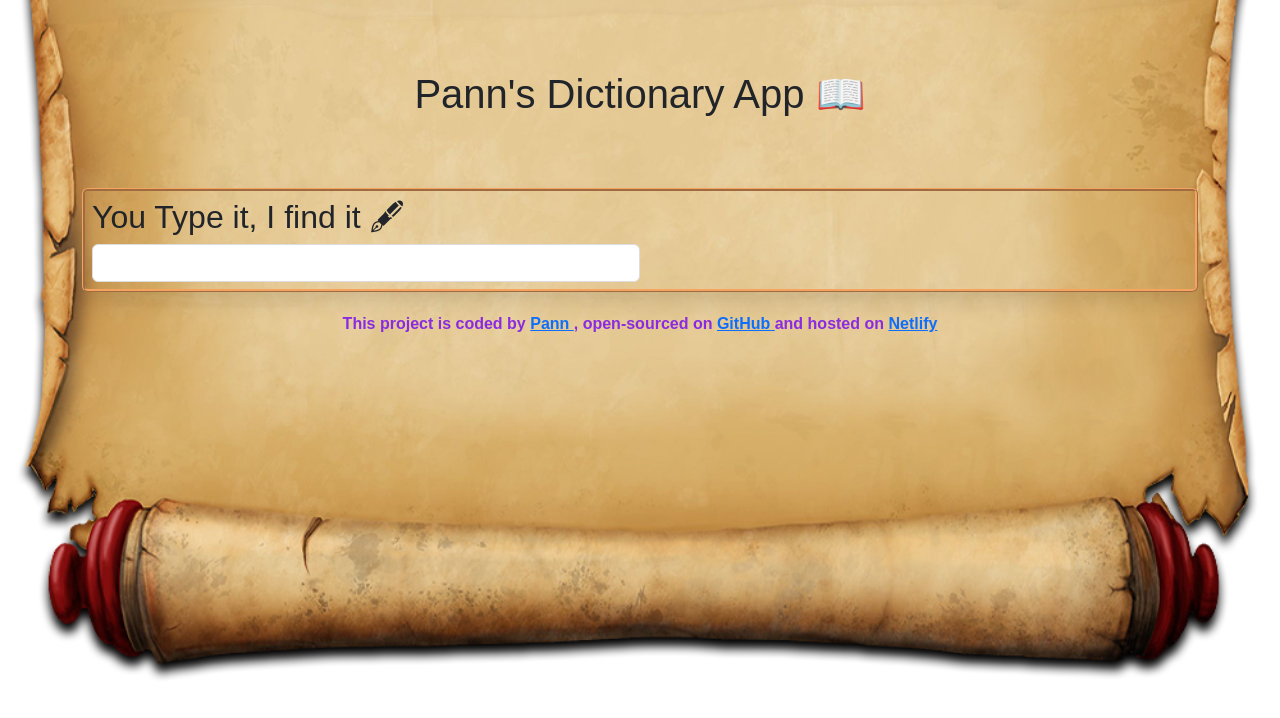
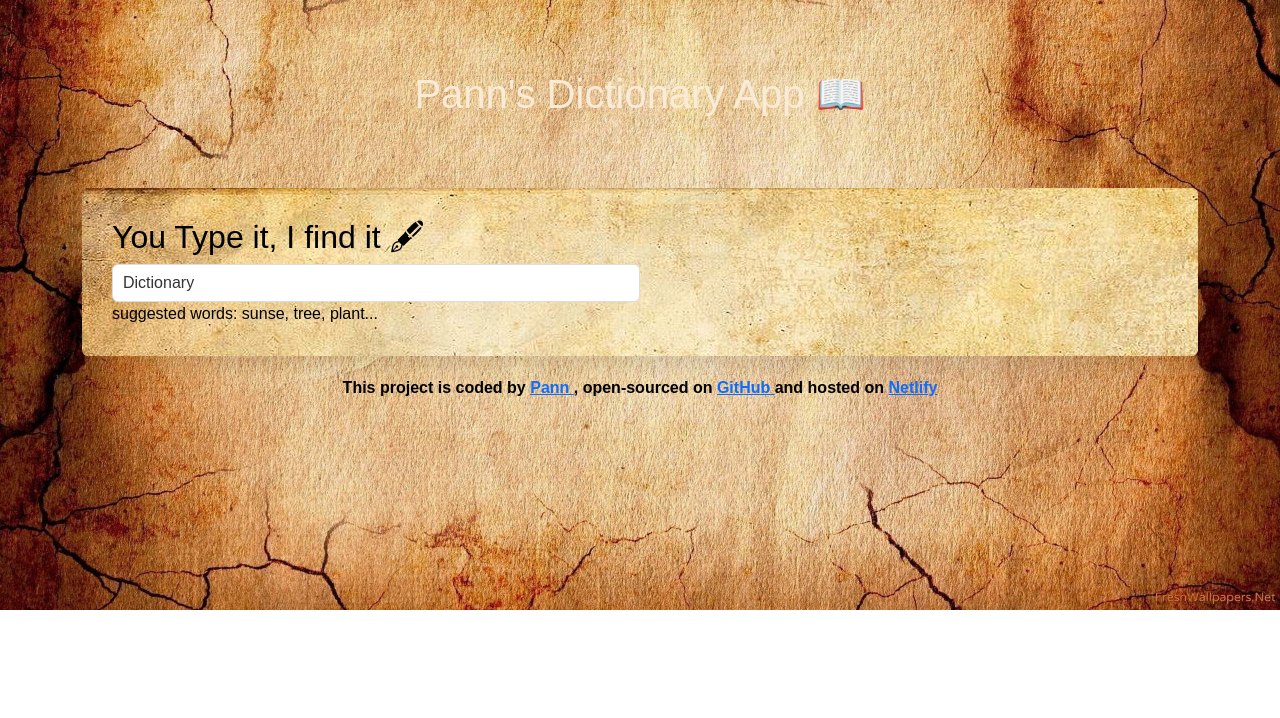
Before and after one commit to pansypanneiphyu/dictionary-project, a React (Create React App) app: page / in a window 1280 px wide. Shown: the top 718 px of the page. Built offline with nearby package versions, Linux system fonts and the light colour scheme; no server answers.

Commit message:
Styled Dictionary.css

```diff
--- a/src/App.css
+++ b/src/App.css
@@ -1,17 +1,21 @@
 body {
-  background-image: url(./scroll-png-26394.png);
+  background-image: url(./781373.jpg);
   background-attachment: scroll;
   background-position: center;
   background-repeat: no-repeat;
   background-size: cover;
   font-family: Luminari, fantasy;
+  color: black;
+}
+h1 {
+  color: antiquewhite;
 }
 .App header {
   margin: 70px 10px;
 }
 .App footer {
   text-align: center;
-  color: blueviolet;
+  color: black;
   font-weight: bold;
   margin: 20px 10px;
 }
--- a/src/App.js
+++ b/src/App.js
@@ -9,7 +9,7 @@ export default function App() {
           <h1 className="text-center">Pann's Dictionary App 📖</h1>
         </header>
         <main>
-          <Dictionary />
+          <Dictionary defaultKeyword="Dictionary" />
         </main>
         <footer>
           This project is coded by{" "}
--- a/src/Dictionary.css
+++ b/src/Dictionary.css
@@ -1,6 +1,8 @@
 .Dictionary section {
-  border: 1mm ridge sandybrown;
-  padding: 7px;
+  background-image: url("./1302751.jpg");
+  background-size: unset;
+  padding: 30px;
+  margin: 20px 0;
   border-radius: 6px;
   box-shadow: 0 10px 20px rgb(0 0 0/10%);
 }
--- a/src/Dictionary.js
+++ b/src/Dictionary.js
@@ -3,34 +3,53 @@ import axios from "axios";
 import Results from "./Results";
 import "./Dictionary.css";
 
-export default function Dictionary() {
-  let [keyword, setKeyword] = useState("");
+export default function Dictionary(props) {
+  let [keyword, setKeyword] = useState(props.defaultKeyword);
   let [results, setResults] = useState(null);
+  let [loaded, setLoaded] = useState(false);
 
   function handleResponse(response) {
     setResults(response.data[0]);
   }
 
-  function search(event) {
-    event.preventDefault();
-
+  function search() {
     let apiUrl = `https://api.dictionaryapi.dev/api/v2/entries/en/${keyword}`;
     axios.get(apiUrl).then(handleResponse);
+  }
+
+  function handleSumit(event) {
+    event.preventDefault();
+    search();
   }
 
   function handleKeywordChange(event) {
     setKeyword(event.target.value);
   }
 
+  function load() {
+    setLoaded(true);
+    search();
+  }
+
+  if (loaded) {
     return (
       <div className="Dictionary">
         <section>
           <h2>You Type it, I find it 🖋</h2>
-        <form onSubmit={search}>
-          <input type="search" onChange={handleKeywordChange} />
+          <form onSubmit={handleSumit}>
+            <input
+              type="search"
+              onChange={handleKeywordChange}
+              defaultValue={props.defaultKeyword}
+            />
           </form>
+          <div className="hint">suggested words: sunse, tree, plant...</div>
         </section>
         <Results results={results} />
       </div>
     );
+  } else {
+    load();
+    return "Loading";
   }
+}
```
Also changed, not shown: src/1302751.jpg (added), src/781373.jpg (added). Lines whose indentation alone changed are shown as unchanged.
